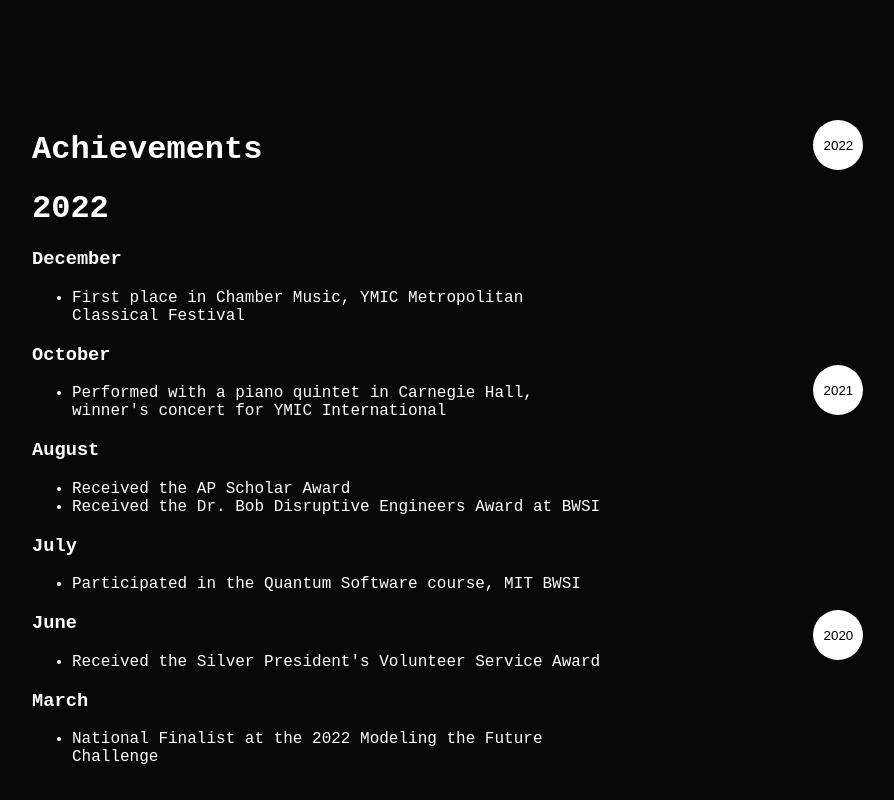
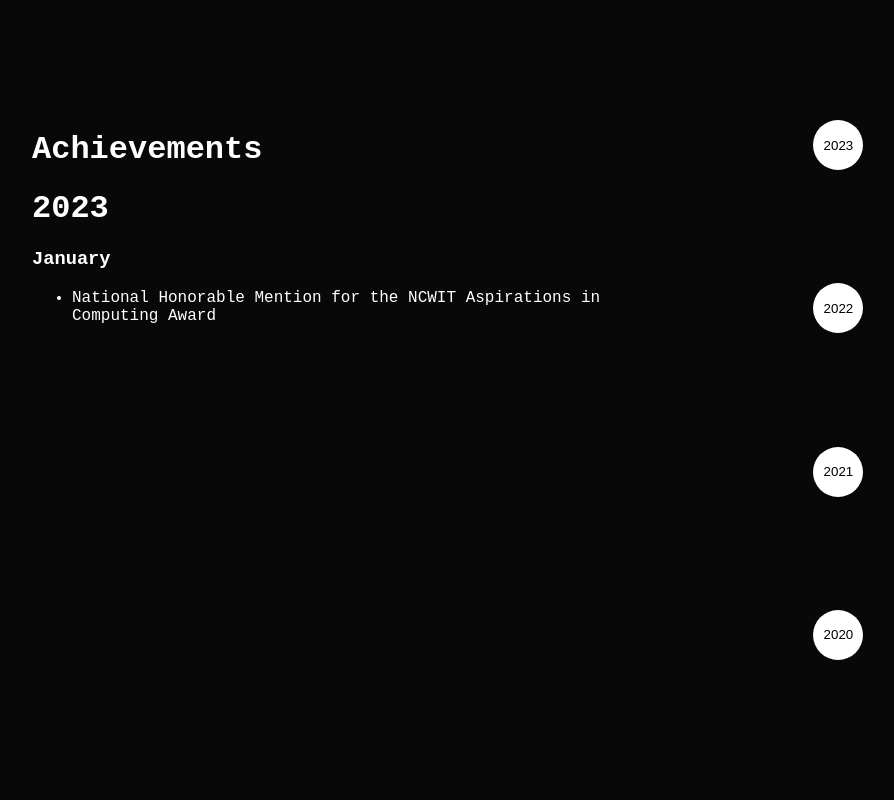
Before and after one commit to cemeterysummoning/website, a Next.js app: page /about in a window 1280 px wide. Shown: the part 1300-2100 px from the top of the page, without its empty margins (96-990 px from the left). Built offline with nearby package versions, Linux system fonts and the light colour scheme.

Commit message:
added 2023

```diff
--- a/components/Timeline.jsx
+++ b/components/Timeline.jsx
@@ -11,7 +11,7 @@ function indexOfYear(year) {
 }
 
 const Timeline = () => {
-    const [select, chooseSelect] = useState(2022)
+    const [select, chooseSelect] = useState(2023)
 
     return <div className={styles.container}>
 
@@ -22,7 +22,7 @@ const Timeline = () => {
 
         <div className={styles.buttons}>
 
-
+                <button className={styles.node} onClick={() => chooseSelect(2023)}>2023</button>
 
                 <button className={styles.node} onClick={() => chooseSelect(2022)}>2022</button>
 
```
